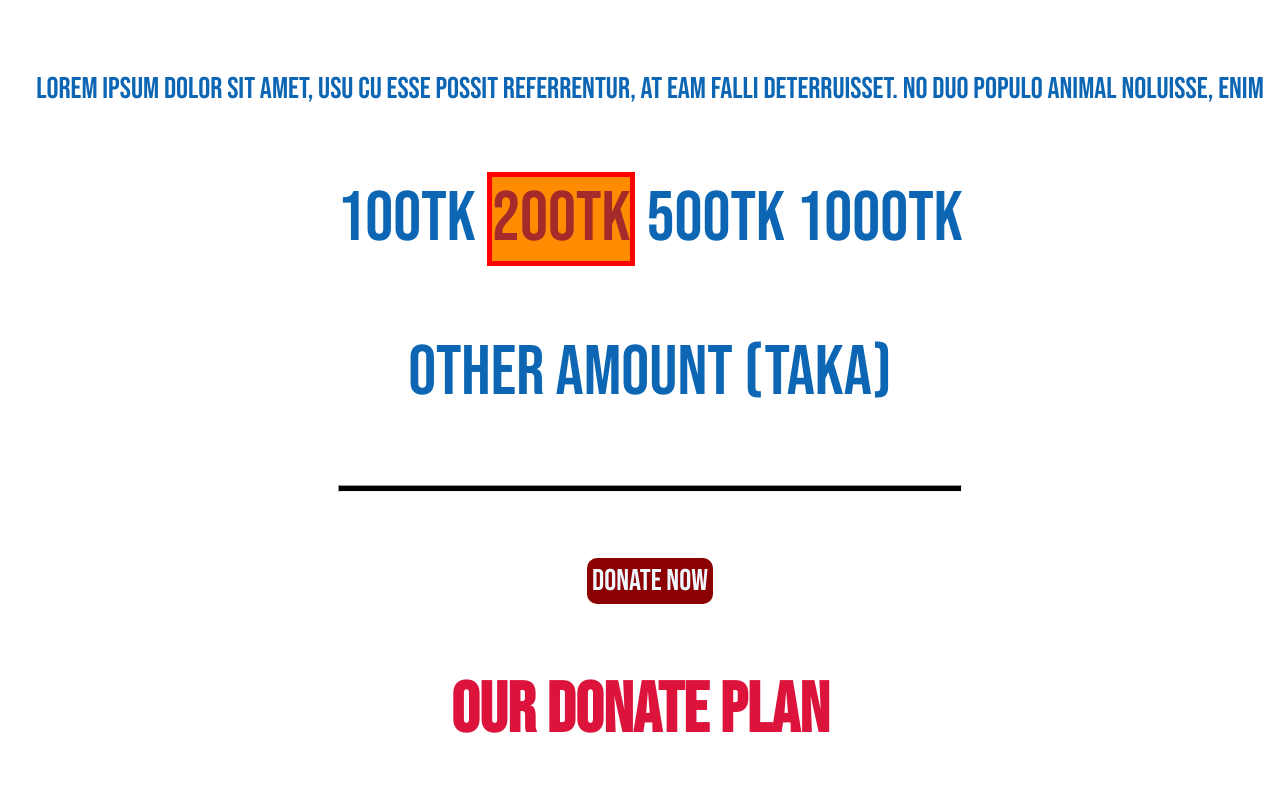
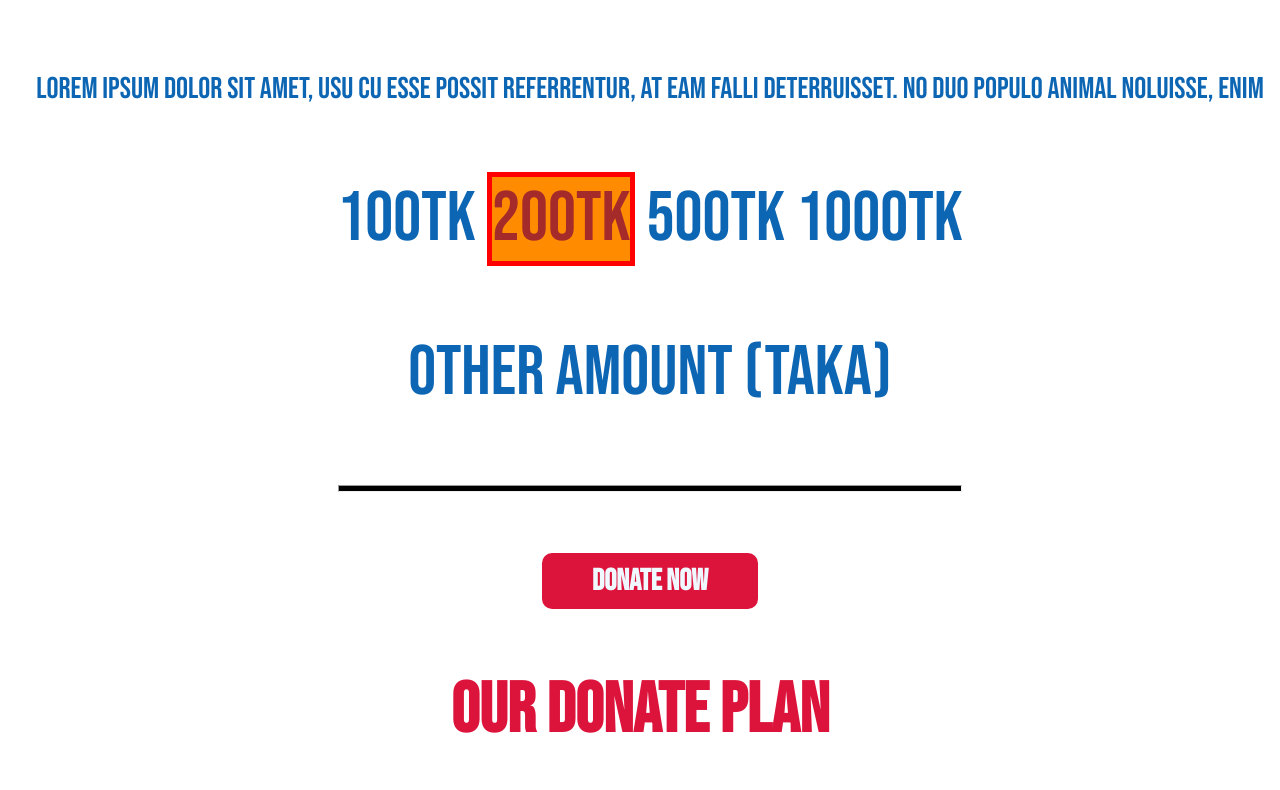
Before and after one commit to MononDey/donate-today, a plain HTML site: page index.html in a window 1280 px wide. Shown: the part 896-1686 px from the top of the page. Drawn offline with Linux system fonts and the light colour scheme.

Commit message:
again-edited

```diff
--- a/style.css
+++ b/style.css
@@ -17,12 +17,14 @@ body {
 
 .button {
     text-decoration: none;
-    background-color: darkred;
-    padding: 5px;
+    background-color: crimson;
+    padding: 10px 50px;
     color: aliceblue;
     border-radius: 10px;
     text-align: center;
     font-size: 30px;
+    font-weight: 700;
+
 
 }
 
@@ -86,7 +88,7 @@ hr {
 
     text-decoration: none;
     background-color: darkred;
-    padding: 5px;
+    padding: 10px 50px;
     color: aliceblue;
     border-radius: 10px;
     font-size: 30px;
@@ -164,4 +166,3 @@ hr {
     text-align: center;
 
 }
-}
```
